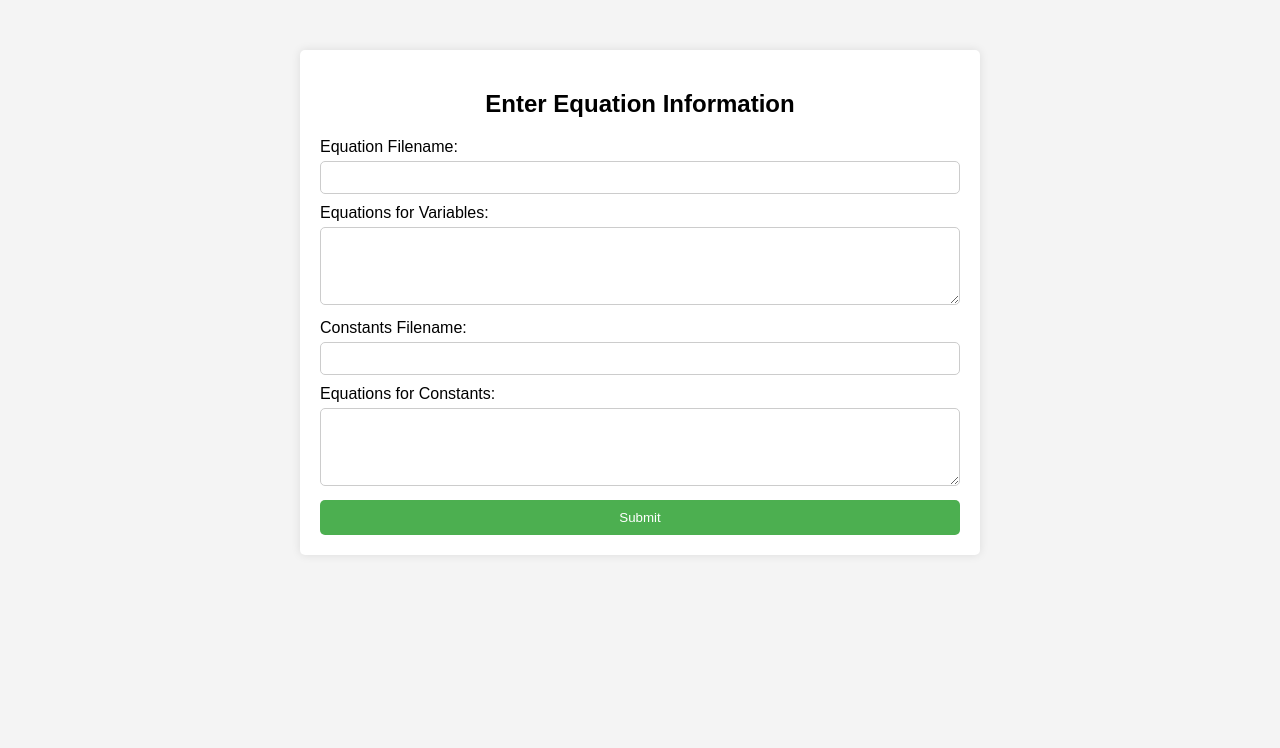
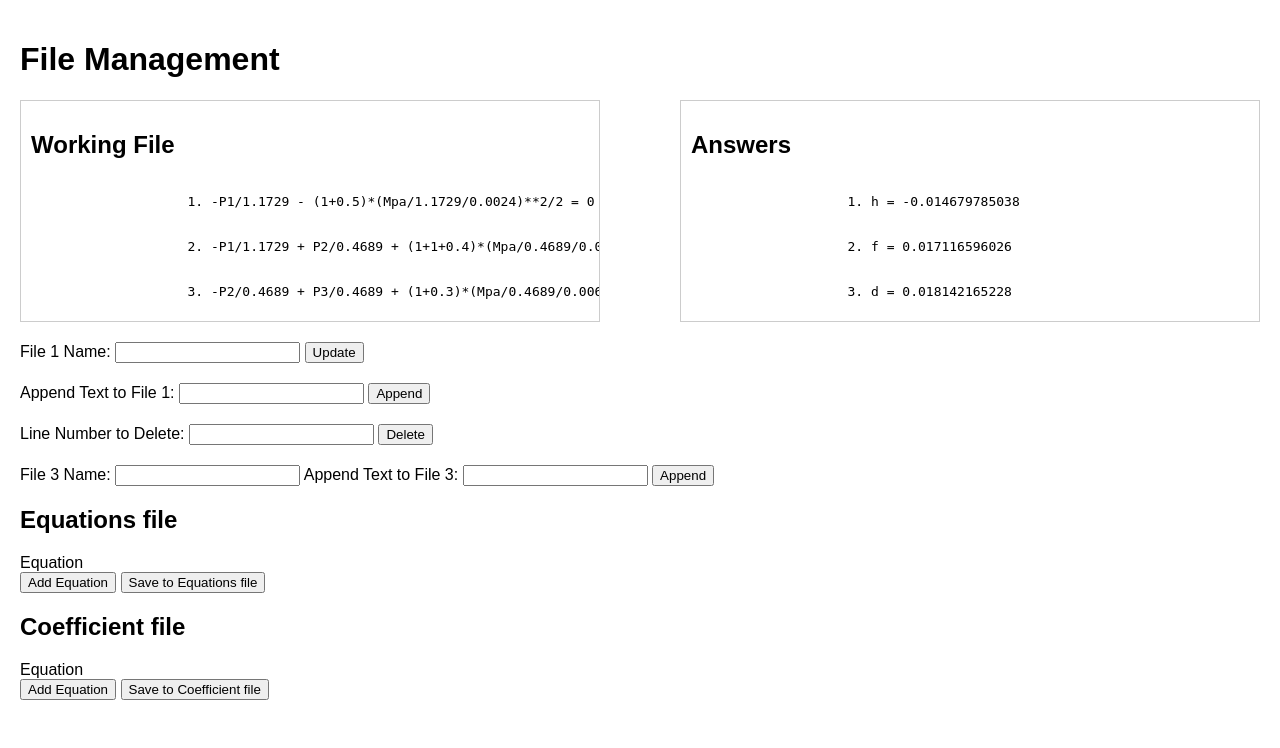
Before and after one commit to parthshah20/NGU_updated, a Flask app: page / in a window 1280 px wide. Shown: the top 748 px of the page. Run offline with Flask 3, Linux system fonts and the light colour scheme.

Commit message:
Final changes 1

```diff
--- a/_Answers.txt
+++ b/_Answers.txt
@@ -1,11 +1,10 @@
-Total time: 0.04523897171020508 seconds
-j = -4.0566497419e-05
-k = 0.00052650972415
-abc = 0.022650801207
-b = 0.010341116978
-d = 0.0018439213405
-h = -0.00018293356589
-c = 0.0045853284287
-i = -7.7073075802e-05
-g = -0.00041686078721
-f = -0.00010933152706
+h = -0.014679785038
+f = 0.017116596026
+d = 0.018142165228
+g = -0.032982791942
+b = 0.023272238707
+abc = 0.031320043393
+k = 0.017434214561
+c = 0.019723480188
+j = -0.003285994114
+i = -0.006221793302
--- /dev/null
+++ b/_Coefficient.txt
@@ -0,0 +1,2 @@
+
+_z = 100 + 23*9
--- a/app.py
+++ b/app.py
@@ -1,29 +1,113 @@
 from flask import Flask, render_template, request
+import os
 import code_runner
+from code_runner import name_dict
+
+def return_filecontent(file_name2, calculate=True):
+    file1_content = []
+    file2_content = []
+    count = 1
+    with open(name_dict.return_name(name_dict.show), 'r') as file1:
+        temp = file1.readlines()
+        for line in temp:
+            file1_content.append(str(count) + '. ' + line)
+            count += 1
+    try:
+        if calculate:
+            code_runner.run(name_dict.return_name(2), None, 'temp_file.txt')
+            code_runner.run(name_dict.return_name(0), 'temp_file.txt', file_name2)
+        count = 1
+        with open(file_name2, 'r') as file2:
+            temp = file2.readlines()
+            for line in temp:
+                file2_content.append(str(count) + '. ' + line)
+                count += 1
+    except:
+        file2_content = ["Error: please check input files"]
+    return file1_content, file2_content
+
 
 app = Flask(__name__, template_folder='templates')
 
 @app.route('/')
 def index():
-    return render_template('index.html')
+    file1_content, file2_content = return_filecontent('_Answers.txt', calculate=False)
+    return render_template('index.html', file1=file1_content, file2=file2_content)
 
-@app.route('/submit', methods=['POST'])
-def submit():
-    first_file = request.form['first_file']
-    equations_1 = request.form['equations_1']
-    second_file = request.form['second_file']
-    equations_2 = request.form['equations_2']
+@app.route('/update_file', methods=['POST'])
+def update_file():
+    file1_name = request.form['file1_name']
+    temp = file1_name.split('-')[0]
+    if temp[0] == 'C' or temp[0] == 'c':
+        idx = 2
+    else:
+        idx = 0
+    name = file1_name.split('-')[1]
+    name_dict.change_name(int(idx), name)
+    name_dict.show = int(idx)
+    file1_content, file2_content = return_filecontent('_Answers.txt')
+    # Assuming file1 is updated here
+    return render_template('index.html', file1=file1_content, file2=file2_content)
 
-    # Save the data to text files
-    with open(f'{first_file}.txt', 'w') as file:
-        file.write(f"{equations_1}")
+@app.route('/append_file1', methods=['POST'])
+def append_file1():
+    append_text = request.form['append_text']
+    with open(name_dict.return_name(name_dict.show), 'a') as file1:
+        file1.write('\n' + append_text)
+    file1_content, file2_content = return_filecontent('_Answers.txt')
+    # Assuming file1 is updated here
+    return render_template('index.html', file1=file1_content, file2=file2_content)
 
-    with open(f'{second_file}.txt', 'w') as file:
-        file.write(f"{equations_2}")
+@app.route('/delete_line', methods=['POST'])
+def delete_line():
+    line_number = int(request.form['line_number'])
+    with open(name_dict.return_name(name_dict.show), 'r') as file1:
+        lines = file1.readlines()
+    with open(name_dict.return_name(name_dict.show), 'w') as file1:
+        for i, line in enumerate(lines):
+            if i != line_number - 1:
+                file1.write(line)
+    file1_content, file2_content = return_filecontent('_Answers.txt')
+    # Assuming file1 is updated here
+    return render_template('index.html', file1=file1_content, file2=file2_content)
 
-    code_runner.run(request.form['first_file'], request.form['second_file'], 'answer.txt')
+@app.route('/append_file3', methods=['POST'])
+def append_file3():
+    file3_name = request.form['file3_name']
+    # name_dict.change_name(2, file3_name)
+    append_text = request.form['append_text_file3']
+    with open(file3_name, 'a') as file3:
+        file3.write('\n' + append_text)
+    file1_content, file2_content = return_filecontent('_Answers.txt')
+    # Assuming file1 is updated here
+    return render_template('index.html', file1=file1_content, file2=file2_content)
 
-    return 'Form submitted successfully!'
+@app.route('/save', methods=['POST'])
+def save_to_file():
+    data = request.json
+    values = data.get('values', [])
+
+    with open(name_dict.return_name(0), 'w') as f:
+        for value in values:
+            f.write(value + '\n')
+
+    file1_content, file2_content = return_filecontent('_Answers.txt')
+    # Assuming file1 is updated here
+    return render_template('index.html', file1=file1_content, file2=file2_content)
+
+
+@app.route('/save_coeff', methods=['POST'])
+def save_to_file2():
+    data = request.json
+    values = data.get('values', [])
+
+    with open(name_dict.return_name(2), 'w') as f:
+        for value in values:
+            f.write(value + '\n')
+
+    file1_content, file2_content = return_filecontent('_Answers.txt')
+    # Assuming file1 is updated here
+    return render_template('index.html', file1=file1_content, file2=file2_content)
 
 if __name__ == '__main__':
     app.run(debug=True)
--- /dev/null
+++ b/temp_file.txt
@@ -0,0 +1 @@
+_z = 307.0
--- a/templates/index.html
+++ b/templates/index.html
@@ -1,29 +1,174 @@
 <!DOCTYPE html>
-<html lang="en">
+<html>
 <head>
-    <meta charset="UTF-8">
-    <meta name="viewport" content="width=device-width, initial-scale=1.0">
-    <title>Equation Input</title>
-    <link rel="stylesheet" href="styles.css">
+    <title>File Management</title>
+    <style>
+        body {
+            font-family: Arial, sans-serif;
+            margin: 0;
+            padding: 20px;
+        }
+        .container {
+            display: flex;
+            justify-content: space-between;
+            margin-bottom: 20px;
+        }
+        .window {
+            width: 45%;
+            height: 200px;
+            overflow-y: scroll;
+            border: 1px solid #ccc;
+            padding: 10px;
+        }
+        .block {
+            margin-bottom: 20px;
+        }
+    </style>
 </head>
 <body>
+    <h1>File Management</h1>
+
     <div class="container">
-        <h2>Enter Equation Information</h2>
-        <form action="/submit" method="post">
-            <label for="first_file">Equation Filename:</label>
-            <input type="text" id="first_file" name="first_file" required>
+        <div class="window">
+            <h2>Working File</h2>
+            <pre>
+                {% for line in file1 %}
+                    {{ line }}
+                {% endfor %}
+            </pre>
+        </div>
+        <div class="window">
+            <h2>Answers</h2>
+            <pre>
+                {% for line in file2 %}
+                    {{ line }}
+                {% endfor %}
+            </pre>
+        </div>
+    </div>
 
-            <label for="equations_1">Equations for Variables:</label>
-            <textarea id="equations_1" name="equations_1" rows="4" required></textarea>
-
-            <label for="second_file">Constants Filename:</label>
-            <input type="text" id="second_file" name="second_file" required>
-
-            <label for="equations_2">Equations for Constants:</label>
-            <textarea id="equations_2" name="equations_2" rows="4" required></textarea>
-
-            <input type="submit" value="Submit">
+    <div class="block">
+        <form action="{{ url_for('update_file') }}" method="post">
+            <label for="file1_name">File 1 Name:</label>
+            <input type="text" id="file1_name" name="file1_name" required>
+            <button type="submit">Update</button>
         </form>
     </div>
+
+    <div class="block">
+        <form action="{{ url_for('append_file1') }}" method="post">
+            <label for="append_text">Append Text to File 1:</label>
+            <input type="text" id="append_text" name="append_text" required>
+            <button type="submit">Append</button>
+        </form>
+    </div>
+
+    <div class="block">
+        <form action="{{ url_for('delete_line') }}" method="post">
+            <label for="line_number">Line Number to Delete:</label>
+            <input type="number" id="line_number" name="line_number" required>
+            <button type="submit">Delete</button>
+        </form>
+    </div>
+
+    <div class="block">
+        <form action="{{ url_for('append_file3') }}" method="post">
+            <label for="file3_name">File 3 Name:</label>
+            <input type="text" id="file3_name" name="file3_name" required>
+            <label for="append_text_file3">Append Text to File 3:</label>
+            <input type="text" id="append_text_file3" name="append_text_file3" required>
+            <button type="submit">Append</button>
+        </form>
+    </div>
+
+    <h2>Equations file</h2>
+    <div id="textbox-container">
+        <div class="textbox" contenteditable="true">Equation</div>
+    </div>
+    <button onclick="addTextBox()">Add Equation</button>
+    <button onclick="saveToFile()">Save to Equations file</button>
+
+
+    <h2>Coefficient file</h2>
+    <div id="textbox-container2">
+        <div class="textbox2" contenteditable="true">Equation</div>
+    </div>
+    <button onclick="addTextBox2()">Add Equation</button>
+    <button onclick="saveToFile2()">Save to Coefficient file</button>
+
+    <script>
+        function addTextBox() {
+            // Create a new textbox element
+            var newTextBox = document.createElement('div');
+            newTextBox.className = 'textbox';
+            newTextBox.contentEditable = true;
+            newTextBox.textContent = 'New editable textbox';
+
+            // Add the new textbox to the container
+            document.getElementById('textbox-container').appendChild(newTextBox);
+        }
+
+        function saveToFile() {
+            // Get all the textbox values
+            var textboxes = document.getElementsByClassName('textbox');
+            var values = [];
+            for (var i = 0; i < textboxes.length; i++) {
+                values.push(textboxes[i].textContent);
+            }
+
+            // Send the values to the server to save to a file
+            fetch('/save', {
+                method: 'POST',
+                headers: {
+                    'Content-Type': 'application/json',
+                },
+                body: JSON.stringify({ values: values }),
+            })
+            .then(response => response.json())
+            .then(data => {
+                console.log(data.message);
+            })
+            .catch(error => {
+                console.error('Error:', error);
+            });
+        }
+
+        function addTextBox2() {
+            // Create a new textbox element
+            var newTextBox = document.createElement('div');
+            newTextBox.className = 'textbox2';
+            newTextBox.contentEditable = true;
+            newTextBox.textContent = 'New editable textbox';
+
+            // Add the new textbox to the container
+            document.getElementById('textbox-container2').appendChild(newTextBox);
+        }
+
+        function saveToFile2() {
+            // Get all the textbox values
+            var textboxes = document.getElementsByClassName('textbox2');
+            var values = [];
+            for (var i = 0; i < textboxes.length; i++) {
+                values.push(textboxes[i].textContent);
+            }
+
+            // Send the values to the server to save to a file
+            fetch('/save_coeff', {
+                method: 'POST',
+                headers: {
+                    'Content-Type': 'application/json',
+                },
+                body: JSON.stringify({ values: values }),
+            })
+            .then(response => response.json())
+            .then(data => {
+                console.log(data.message);
+            })
+            .catch(error => {
+                console.error('Error:', error);
+            });
+        }
+    </script>
+
 </body>
 </html>
```
Also changed, not shown: _Equations1.txt (+5 -6 lines), code_runner.py (+35 -4 lines), gekko_solver.py (+28 -6 lines), _Coeff.txt (added).
